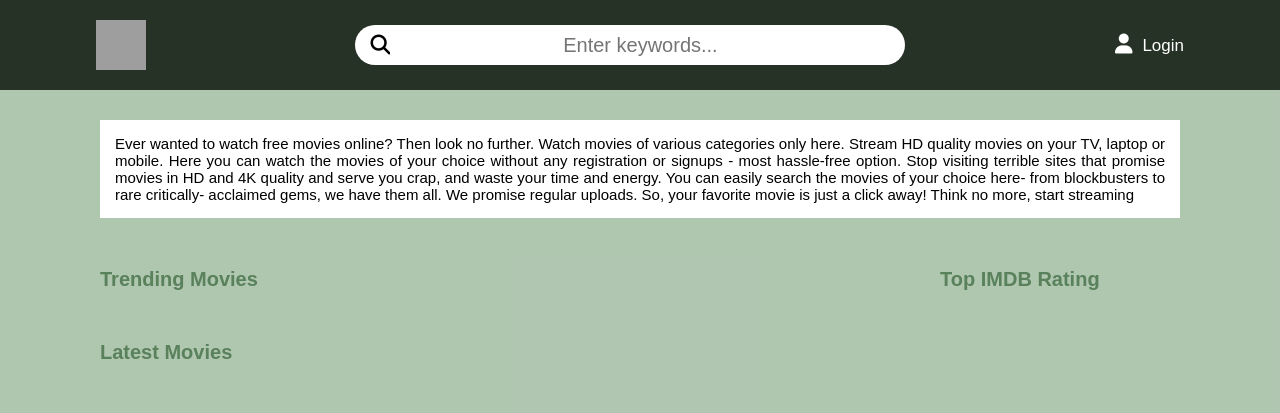
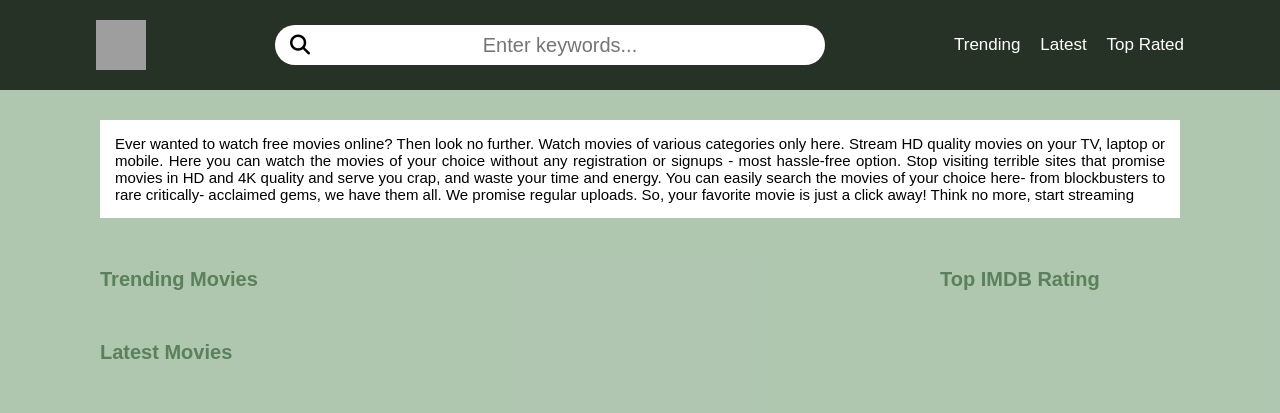
Before and after one commit to Raazkatwal/Rmovies, a PHP site: page / in a window 1280 px wide. Shown: the top 413 px of the page. Run offline with PHP 8.4, Linux system fonts and the light colour scheme; data that the repository does not hold is empty; some libraries are stand-ins or nearby versions; grey boxes are pictures that could not be loaded.

Commit message:
removed login button

```diff
--- a/index.css
+++ b/index.css
@@ -50,6 +50,8 @@
     position: relative;
     display: grid;
     place-items: center;
+    background-color: black;
+    border-radius: 5%;
 }
 .poster_img{
     width: 100%;
@@ -69,7 +71,7 @@
 }
 .poster_img:hover{
     transition: 250ms ease-in-out;
-    opacity: .8;
+    opacity: .7;
 }
 .fa-circle-play:hover{
     opacity: 1;
--- a/index.php
+++ b/index.php
@@ -179,6 +179,5 @@
 
 
     <?php require 'footer.php'?>
-    <script src="script.js"></script>
 </body>
 </html>
--- a/nav.php
+++ b/nav.php
@@ -3,23 +3,14 @@
             <a href="index">
                 <img src="https://cineb.net/images/group_3/theme_3/logo.png?v=0.1" class="icon" title="Rmovies">
             </a>
-    <div class="search-section">
-            <i class="fa-solid fa-magnifying-glass search-icon"></i>
-            <input type="text" class="search" placeholder="Enter keywords...">
-    </div>
-        <button class="login-btn"><i class="fa-solid fa-user"></i>Login</button>
+        <div class="search-section">
+                <i class="fa-solid fa-magnifying-glass search-icon"></i>
+                <input type="text" class="search" placeholder="Enter keywords...">
+        </div>
+        <div class="nav-btn-section">
+            <button class="nav-btn nav-btn-first">Trending</button>
+            <button class="nav-btn">Latest</button>
+            <button class="nav-btn">Top Rated</button>
+        </div>
     </div>
 </nav>
-<dialog class="modal">
-    <div class="login-section">
-        <form action="index" class="login-form" method = "post">
-            <h1 class="form-title">Welcome back!</h1>
-            <label for="email" class="form-label">Enter your E-mail</label>
-            <input type="email" name="email" autocomplete="off" class="form-input" required>
-            <label for="pwd" class="form-label">Enter your password</label>
-            <input type="password" name="pwd" class="form-input" required>
-            <input type="submit" value="Login" class="form-login-btn">
-        </form>
-        <button class="form-close-btn"><i class="fa-solid fa-xmark"></i></button>
-    </div>
-</dialog>
--- a/script.js
+++ /dev/null
@@ -1,9 +0,0 @@
-const loginbtn = document.querySelector(".login-btn");
-const Login_close_btn = document.querySelector(".form-close-btn");
-const popup = document.querySelector(".modal");
-loginbtn.addEventListener("click", () => {
-    popup.showModal();
-})
-Login_close_btn.addEventListener("click", () => {
-    popup.close();
-})
--- a/style.css
+++ b/style.css
@@ -61,7 +61,12 @@ nav{
 .search-icon{
     font-size: 2rem;
 }
-.login-btn{
+.nav-btn-section{
+    display: flex;
+    justify-content: space-between;
+    width: 23rem;
+}
+.nav-btn{
     outline: none;
     border: none;
     background: transparent;
@@ -70,73 +75,8 @@ nav{
     cursor: pointer;
     transition: 150ms;
 }
-.fa-user{
-    font-size: 2rem;
-    margin-right: 1rem;
-}
-.login-btn:hover{
+.nav-btn:hover{
     color: var(--accent-color);
-}
-.modal{
-    margin: auto;
-    border: none;
-}
-.modal::backdrop{
-    background: rgba(119, 119, 119, 0.308);
-}
-.login-section{
-    width: 45rem;
-    height: 35rem;
-    display: grid;
-    place-items: center;
-}
-.login-form{
-    display: flex;
-    flex-direction: column;
-    gap: 1rem;
-    font-size: 2.5rem;
-    width: 85%;
-    align-items: center;
-}
-.form-title{
-    font-size: 2.5rem;
-    margin-bottom: 2rem;
-}
-.form-label{
-    align-self: flex-start;
-}
-.form-input{
-    width: 100%;
-    padding: .5rem;
-    position: relative;
-}
-.form-login-btn{
-    margin-top: 3rem;
-    width: 100%;
-    height: 4rem;
-    background-color: var(--accent-color);
-    color: white;
-    border: none;
-    border-radius: .5rem;
-    cursor: pointer;
-}
-.form-close-btn{
-    position: absolute;
-    top: 0rem;
-    right: 0rem;
-    width: 2.5rem;
-    height: 2.5rem;
-    border-radius: 100%;
-    border: none;
-    background-color: #111;
-    cursor: pointer;
-}
-.form-close-btn:hover{
-    background-color: var(--accent-color);
-}
-.fa-xmark{
-    color: white;
-    font-size: 1.5rem;
 }
 .container{
     background-color: var(--primary-color);
@@ -171,6 +111,12 @@ nav{
 @media screen and (max-width: 1100px) {
     *{
         font-size: 60%;
+    }
+    .nav-btn-first{
+        display: none;
+    }
+    .nav-btn-section{
+        width: 15rem;
     }
 }
 @media screen and (max-width: 950px) {
@@ -210,8 +156,7 @@ nav{
         margin-bottom: 1rem;
         padding: 0 .8rem;
     }
-    .login-btn{
-        font-size: 0;
+    .nav-btn-section{
         text-align: end;
         grid-column: 2 /3;
         grid-row-start: 1;
```
Also changed, not shown: movie.php (+0 -9 lines).
